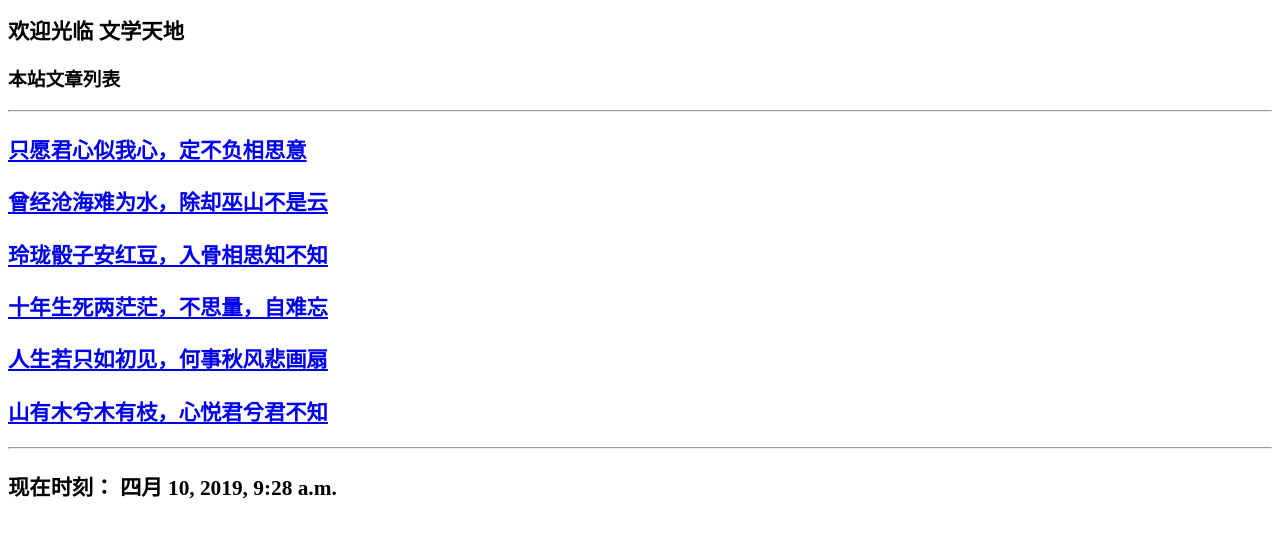
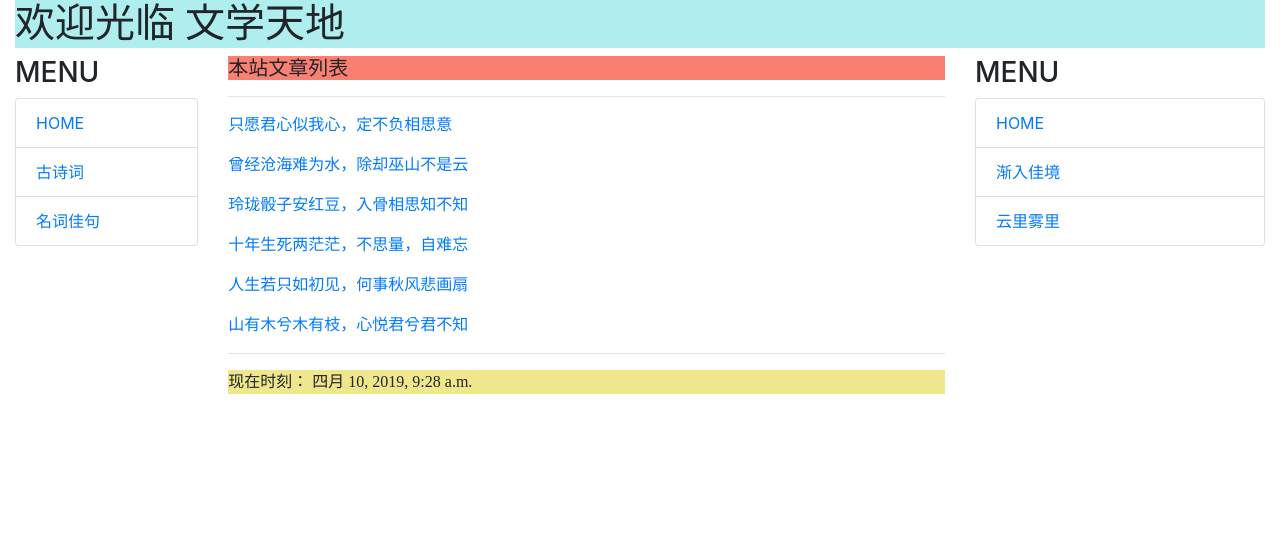
Before and after one commit to gy0109/mblog, a Django app: page /homepagetem/ in a window 1280 px wide. Shown: the top 538 px of the page. Run offline with Django 3.2, Linux system fonts and the light colour scheme; data comes from the database, SQL or seed files in the repository; some libraries are stand-ins or nearby versions.

Commit message:
'网页页面格式'

```diff
--- a/mblog/mainsite/views.py
+++ b/mblog/mainsite/views.py
@@ -23,7 +23,7 @@ def homepage_tem(request):
     """获取所有文章 并通过django传递到客户端"""
     template = get_template('index.html')
     posts = Post.objects.all()
-    now = datetime.now()
+    now = datetime.now()                # 模板设置其他回复 若忘记传  有其他进行代替
     html = template.render(locals())
     return HttpResponse(html)
 
@@ -32,7 +32,7 @@ def homepage_tem(request):
 def show_post(request, slug):
     """获取所有文章 并通过django传递到客户端"""
     template = get_template('post.html')        # 获取模板  要提供模板所需字段
-    now = datetime.now()
+    now = datetime.now()                        # 模板设置其他回复 若忘记传  有其他进行代替
     try:
         posts = Post.objects.get(slug=slug)     # 获取slug字段的text
         if posts != None:
--- a/mblog/templates/base.html
+++ b/mblog/templates/base.html
@@ -3,13 +3,73 @@
 <head>
     <meta charset="UTF-8">
     <title>{% block title %} {% endblock %}</title>
+
+    <link rel="stylesheet" href="https://stackpath.bootstrapcdn.com/bootstrap/4.3.1/css/bootstrap.min.css" integrity="sha384-ggOyR0iXCbMQv3Xipma34MD+dH/1fQ784/j6cY/iJTQUOhcWr7x9JvoRxT2MZw1T"
+        crossorigin="anonymous">
+    <script src="https://stackpath.bootstrapcdn.com/bootstrap/4.3.1/js/bootstrap.min.js" integrity="sha384-JjSmVgyd0p3pXB1rRibZUAYoIIy6OrQ6VrjIEaFf/nJGzIxFDsf4x0xIM+B07jRM"
+        crossorigin="anonymous"></script>
+
 </head>
 <body>
-    {% include 'header.html' %}
-    {% block headmessage %}{% endblock %}
-    <hr>
-    {% block content %}{% endblock %}
-    <hr>
-    {% include 'footer.html' %}
+    <div class="container-fluid">
+        {% include 'header.html' %}
+        <div class="row">
+            <div class="col-sm-2 col-md-2">
+            <div class="panpel panpel-default">
+                <div class="panpel-heading">
+                    <h3>
+                        MENU
+                    </h3>
+                </div>
+                <div class="panpel-body">
+                    <div class='list-group'>
+                        <a href="/" class="list-group-item">HOME</a>
+                        <a href="http://tar.so/news" class="list-group-item">古诗词</a>
+                        <a href="http://drho.tw/news" class="list-group-item">名词佳句</a>
+                    </div>
+
+                </div>
+            </div>
+            </div>
+
+
+        <div class="col-sm-7 col-md-7">
+            <div class="panpel panpel-default">
+            <div class="panpel panpel-heading">
+                {% block headmessage %} {% endblock %}
+            </div>
+            <hr>
+            <div class="panpel-boby">
+                {% block content %} {% endblock %}
+            </div>
+            <hr>
+            <div class="panpel-footer">
+                {% include 'footer.html' %}
+            </div>
+        </div>
+    </div>
+
+
+        <div class="col-sm-3 col-md-3">
+            <div class="panpel panpel-default">
+                <div class="panpel-heading">
+                    <h3>
+                        MENU
+                    </h3>
+                </div>
+                <div class="panpel-body">
+                    <div class='list-group'>
+                        <a href="/" class="list-group-item">HOME</a>
+                        <a href="http://tar.so/news" class="list-group-item">渐入佳境</a>
+                        <a href="http://drho.tw/news" class="list-group-item">云里雾里</a>
+                    </div>
+
+                </div>
+            </div>
+        </div>
+
+    </div>
+         </div>
+
 </body>
 </html>
--- a/mblog/templates/footer.html
+++ b/mblog/templates/footer.html
@@ -1,9 +1,9 @@
 {% block footer %}
     {% if now %}
-    <p style="font-family: 微软雅黑;font-size:16pt;font-weight: bold;
+    <p style="font-family: 楷体;font-size:12pt;background-color: khaki;
     "> 现在时刻： {{now}}</p>
     {% else %}
-    <pstyle="font-family: 微软雅黑;font-size:16pt;font-weight: bold;
+    <p style="font-family: 微软雅黑;font-size:16pt;font-weight: bold;
     ">
     本文来自网络，如有侵权请来信通知下架。。。
     </p>
--- a/mblog/templates/header.html
+++ b/mblog/templates/header.html
@@ -1,2 +1,5 @@
-<h1 style="font-family: 微软雅黑;font-size:16pt;font-weight: bold;
+
+<div class='well'>
+    <h1 style="font-family: 楷体; background-color: paleturquoise;
 ">欢迎光临  文学天地</h1>
+</div>
--- a/mblog/templates/index.html
+++ b/mblog/templates/index.html
@@ -1,11 +1,11 @@
 {% extends 'base.html' %}
 {% block title %}欢迎光临我的博客{% endblock %}
 {% block headmessage %}
-<h3 style="font-family: 微软雅黑;">本站文章列表</h3>
+<h5 style="font-family: 微软雅黑;background-color: salmon">本站文章列表</h5>
 {% endblock %}
 {% block content %}
 {% for post in posts %}
-<p style="font-family: 微软雅黑;font-size:16pt;font-weight: bold;
+<p style="font-family: 微软雅黑;
 ">
     <a href="/post/{{ post.slug }}"> {{post.title}}</a>
 </p>
--- a/mblog/templates/post.html
+++ b/mblog/templates/post.html
@@ -5,7 +5,7 @@
     <a style="font-family: 微软雅黑;" href="/homepagetem/">回首页</a>
 {% endblock %}
     {% block content%}
-    <p style="font-family: 微软雅黑;font-size:16pt;font-weight: bold;
+    <p style="font-family: 微软雅黑;
 ">
          {{posts.body}}</a>
     </p>
```
